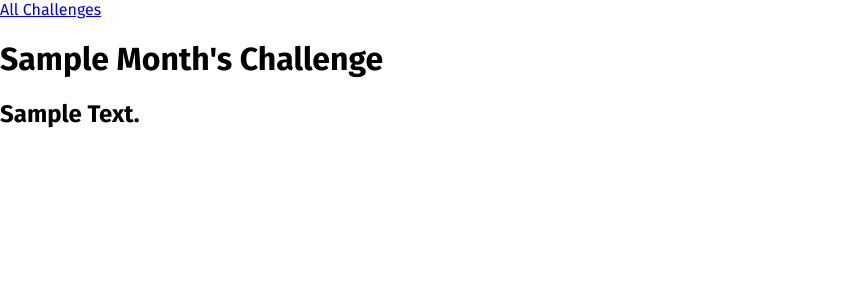
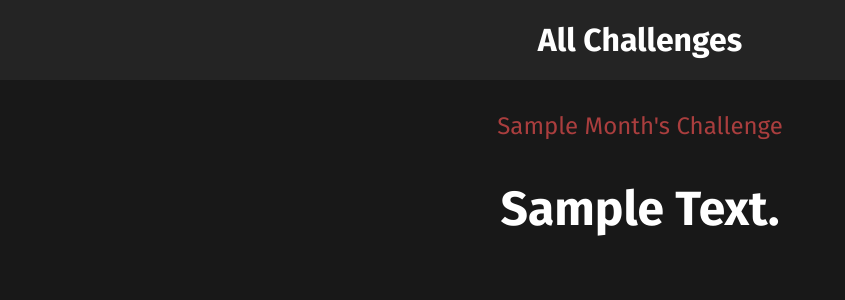
Before and after one commit to nipsalvin/Python_Django-The_Practical_Guide, a Django app: template monthly_challenges/challenges/templates/challenges/challenge.html in a window 1280 px wide. Shown: the top 300 px of the page, without its empty margins (0-845 px from the left). Run offline with Django 4.2, Linux system fonts and the light colour scheme; the template is opened without the code that fills it: most values are stand-ins (such as "Sample title", 1, 10 or a date in 2020); some web fonts are replaced.

Commit message:
adding styling to `project level` files

```diff
--- /dev/null
+++ b/monthly_challenges/challenges/static/challenges/challenge.css
@@ -0,0 +1,22 @@
+h1,
+h2 {
+    text-align: center;
+    color: white;
+}
+
+h1 {
+    font-size: 1.5rem;
+    margin: 2rem 0 1rem 0;
+    font-weight: normal;
+    color: #aa3e3e;
+}
+
+h2 {
+    font-size: 3rem;
+    font-weight: bold;
+}
+
+.fallback {
+    text-align: center;
+    color: white;
+}
--- a/monthly_challenges/challenges/static/challenges/challenges.css
+++ /dev/null
@@ -1,3 +0,0 @@
-ul {
-    list-style:none;
-}
--- /dev/null
+++ b/monthly_challenges/challenges/static/challenges/includes/header.css
@@ -0,0 +1,25 @@
+header {
+    width: 100%;
+    height: 5rem;
+    background-color: rgb(36, 36, 36);
+}
+
+header nav {
+    width: 100%;
+    height: 100%;
+    display: flex;
+    justify-content: center;
+    align-items: center;
+}
+
+header nav a {
+    color: white;
+    font-size: 2rem;
+    font-weight: bold;
+    text-decoration: none;
+}
+
+header nav a:hover,
+header nav a:active {
+    color: #aa3e3e;
+}
--- a/monthly_challenges/challenges/templates/challenges/challenge.html
+++ b/monthly_challenges/challenges/templates/challenges/challenge.html
@@ -1,4 +1,11 @@
 {% extends 'base.html' %}
+{% load static %}
+
+{% block css_files %}
+<link rel="stylesheet" href="{% static 'challenges/challenge.css' %}">
+<link rel="stylesheet" href="{% static 'challenges/includes/header.css' %}">
+{% endblock %}
+
 {% block title %}
     {{month | title}} Challenge
 {% endblock %}
@@ -12,6 +19,6 @@
     {% if text != None %}
         <h2>{{text | title}}</h2>
     {% else %}
-        <h2>There is no challenge for this month</h2>
+        <p class="fallback">There is no challenge for this month</p>
     {% endif %}
 {% endblock %}
--- a/monthly_challenges/challenges/templates/challenges/index.html
+++ b/monthly_challenges/challenges/templates/challenges/index.html
@@ -2,7 +2,8 @@
 {% load static %}
 
 {% block css_files %}
-    <link rel="stylesheet" href="{% static 'challenges/challenges.css' %}">
+<link rel="stylesheet" href="{% static 'challenges/index.css' %}">
+<link rel="stylesheet" href="{% static 'challenges/includes/header.css' %}">
 {% endblock %}
 
 {% block title %}
--- a/monthly_challenges/static/styles.css
+++ b/monthly_challenges/static/styles.css
@@ -6,4 +6,5 @@ html {
 
 body {
     margin: 0;
+    background-color: rgb(24, 24, 24);
 }
```
Also changed, not shown: monthly_challenges/challenges/static/challenges/index.css (added, +37 -0 lines).
